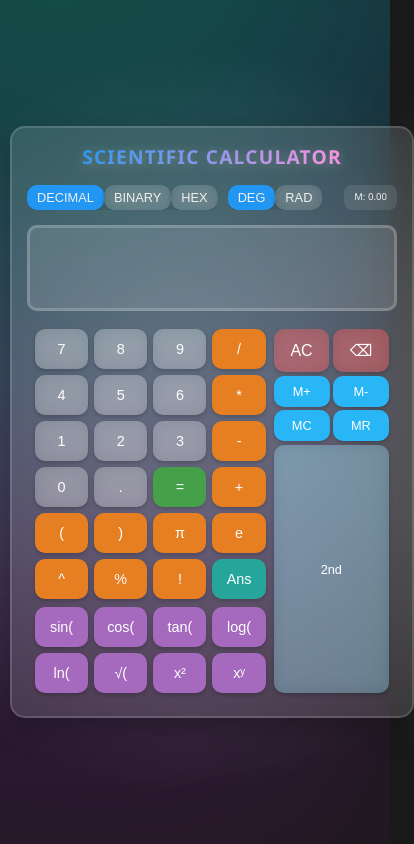
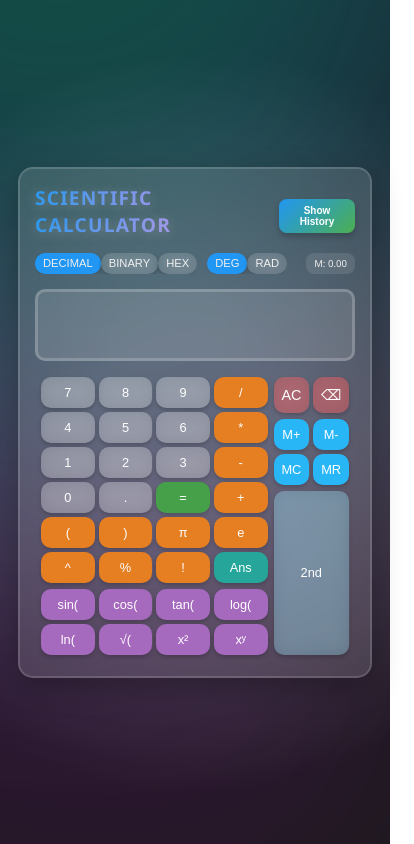
Before and after one commit to zeev22/Scientific-Calculator-Dumalagan-Francisco, a React (Vite) app: page / in a window 390 px wide. Shown: the whole page, 414 px wide, since content can reach past the window. Built offline with nearby package versions, Linux system fonts and the light colour scheme.

Commit message:
fixed responsiveness

```diff
--- a/src/App.css
+++ b/src/App.css
@@ -10,7 +10,7 @@
 }
 
 ::-webkit-scrollbar {
-  width: 10px;
+  width: 8px; /* Reduced for mobile */
 }
 
 ::-webkit-scrollbar-track {
@@ -42,7 +42,7 @@ body {
   background: radial-gradient(circle at 50% 50%, rgba(0, 0, 0, 0.7) 20%, rgba(0, 0, 0, 0.9) 80%);
   overflow: auto;
   font-family: 'Segoe UI', Tahoma, Geneva, Verdana, sans-serif;
-  padding: 20px;
+  padding: clamp(10px, 2vw, 20px); /* Responsive padding */
   box-sizing: border-box;
 }
 
@@ -79,11 +79,11 @@ body {
 
 .calculator {
   width: 100%;
-  max-width: 400px;
-  min-height: 500px;
+  max-width: clamp(320px, 50vw, 400px); /* Adjusted for mobile */
+  min-height: clamp(400px, 80vh, 500px); /* Responsive height */
   display: flex;
   flex-direction: column;
-  padding: 20px;
+  padding: clamp(15px, 3vw, 20px); /* Responsive padding */
   margin: auto;
   border-radius: 25px;
   background: rgba(255, 255, 255, 0.12);
@@ -118,11 +118,11 @@ body {
 .history-toggle {
   background: linear-gradient(135deg, #2196F3, #4CAF50);
   color: white;
-  font-size: clamp(11px, 2.5vw, 13px);
+  font-size: clamp(10px, 2vw, 13px);
   font-weight: bold;
   border: none;
   border-radius: 8px;
-  padding: 8px 10px;
+  padding: clamp(6px, 1.5vw, 8px) clamp(8px, 2vw, 10px);
   cursor: pointer;
   transition: all 0.3s ease-in-out;
   box-shadow: 0px 4px 6px rgba(0, 0, 0, 0.2);
@@ -149,13 +149,13 @@ body {
 }
 
 .display-mode button, .angle-mode button {
-  padding: 5px 10px;
+  padding: clamp(4px, 1vw, 5px) clamp(8px, 2vw, 10px);
   border: none;
   background: var(--button-bg);
   color: var(--text-color);
   cursor: pointer;
   transition: all 0.2s;
-  font-size: clamp(0.8rem, 2vw, 0.9rem);
+  font-size: clamp(0.7rem, 1.5vw, 0.9rem);
 }
 
 .display-mode button.active, .angle-mode button.active {
@@ -163,7 +163,7 @@ body {
 }
 
 .memory-display {
-  padding: 5px 10px;
+  padding: clamp(4px, 1vw, 5px) clamp(8px, 2vw, 10px);
   background: var(--button-bg);
   border-radius: 8px;
   font-size: clamp(0.6rem, 1.5vw, 0.7rem);
@@ -172,16 +172,16 @@ body {
 .display {
   background: rgba(255, 255, 255, 0.12);
   border-radius: 10px;
-  padding: 10px;
+  padding: clamp(8px, 2vw, 10px);
   font-family: 'Digital-7', monospace;
   margin-bottom: 10px;
   text-align: right;
-  min-height: 60px;
+  min-height: clamp(50px, 10vh, 60px);
   border: 3px solid rgba(255, 255, 255, 0.2);
 }
 
 .input {
-  font-size: clamp(0.9rem, 3vw, 1.1rem);
+  font-size: clamp(0.8rem, 2.5vw, 1.1rem);
   color: rgba(255, 255, 255, 0.7);
   min-height: 1.5rem;
   margin-bottom: 5px;
@@ -189,7 +189,7 @@ body {
 }
 
 .result {
-  font-size: clamp(1.8rem, 5vw, 2.2rem);
+  font-size: clamp(1.5rem, 4vw, 2.2rem);
   font-weight: bold;
   color: var(--text-color);
   word-wrap: break-word;
@@ -197,52 +197,52 @@ body {
 
 .buttons-grid {
   display: grid;
-  grid-template-columns: 3fr 1fr;
-  gap: 8px;
-  padding: 8px;
+  grid-template-columns: 3fr 1fr; /* Same structure on all screens */
+  gap: clamp(6px, 1.5vw, 8px);
+  padding: clamp(6px, 1.5vw, 8px);
 }
 
 .main-buttons {
   display: flex;
   flex-direction: column;
-  gap: 8px;
+  gap: clamp(6px, 1.5vw, 8px);
 }
 
 .basic-buttons {
   display: grid;
   grid-template-columns: repeat(4, 1fr);
-  gap: 6px;
+  gap: clamp(4px, 1vw, 6px);
 }
 
 .scientific-buttons {
   display: grid;
   grid-template-columns: repeat(4, 1fr);
-  gap: 6px;
+  gap: clamp(4px, 1vw, 6px);
 }
 
 .side-buttons {
   display: flex;
   flex-direction: column;
-  gap: clamp(6px, 1vw, 8px);
+  gap: clamp(4px, 1vw, 8px);
 }
 
 .clear-buttons {
   display: grid;
   grid-template-columns: repeat(2, 1fr);
-  gap: clamp(4px, 0.8vw, 6px);
+  gap: clamp(3px, 0.8vw, 6px);
 }
 
 .memory-buttons {
   display: grid;
   grid-template-columns: repeat(2, 1fr);
-  gap: clamp(4px, 0.8vw, 6px);
+  gap: clamp(3px, 0.8vw, 6px);
 }
 
 button {
   border: none;
   border-radius: 10px;
-  padding: clamp(8px, 1.5vw, 12px) 0;
-  font-size: clamp(0.8rem, 2vw, 1rem);
+  padding: clamp(6px, 1.5vw, 12px) 0;
+  font-size: clamp(0.7rem, 1.5vw, 1rem);
   cursor: pointer;
   transition: all 0.2s;
   color: #fff;
@@ -303,8 +303,8 @@ button:active {
 
 .clear-btn, .delete-btn {
   background: rgba(255, 82, 82, 0.4);
-  padding: clamp(10px, 2vw, 16px) 0;
-  font-size: clamp(0.9rem, 2vw, 1.1rem);
+  padding: clamp(8px, 2vw, 16px) 0;
+  font-size: clamp(0.8rem, 1.5vw, 1.1rem);
 }
 
 .clear-btn:hover, .delete-btn:hover {
@@ -313,8 +313,8 @@ button:active {
 
 .memory-btn {
   background: #29B6F6;
-  padding: clamp(8px, 1.5vw, 12px) 0;
-  font-size: clamp(0.8rem, 1.5vw, 1rem);
+  padding: clamp(6px, 1.5vw, 12px) 0;
+  font-size: clamp(0.7rem, 1.5vw, 1rem);
 }
 
 .memory-btn:hover {
@@ -322,8 +322,8 @@ button:active {
 }
 
 .second-btn {
-  padding: clamp(10px, 2vw, 16px) 0;
-  font-size: clamp(0.8rem, 2vw, 1rem);
+  padding: clamp(8px, 2vw, 16px) 0;
+  font-size: clamp(0.7rem, 1.5vw, 1rem);
   flex-grow: 1;
   background: rgba(144, 233, 255, 0.3);
 }
@@ -336,15 +336,15 @@ button:active {
   margin-top: 15px;
   background: var(--button-bg);
   border-radius: 10px;
-  padding: 15px;
-  max-height: 150px;
+  padding: clamp(10px, 2vw, 15px);
+  max-height: clamp(120px, 20vh, 150px);
   overflow-y: auto;
   transition: max-height 0.3s ease-in-out;
 }
 
 .history-panel h3 {
   margin: 0 0 10px;
-  font-size: clamp(1rem, 3vw, 1.2rem);
+  font-size: clamp(0.9rem, 2vw, 1.2rem);
 }
 
 .history-items {
@@ -358,7 +358,7 @@ button:active {
   justify-content: space-between;
   padding: 5px 0;
   border-bottom: 1px solid rgba(255, 255, 255, 0.1);
-  font-size: clamp(0.8rem, 2vw, 1rem);
+  font-size: clamp(0.7rem, 1.5vw, 1rem);
 }
 
 .history-expression {
@@ -373,14 +373,15 @@ button:active {
   text-align: center;
   color: rgba(255, 255, 255, 0.5);
   padding: 10px 0;
-  font-size: clamp(0.8rem, 2vw, 1rem);
+  font-size: clamp(0.7rem, 1.5vw, 1rem);
 }
 
 .calculator.history-open .history-panel {
-  max-height: 180px;
+  max-height: clamp(150px, 25vh, 180px);
   overflow-y: auto;
 }
 
+/* Media Queries for Responsive Adjustments */
 @media (max-width: 480px) {
   body {
     padding: 10px;
@@ -391,37 +392,32 @@ button:active {
   }
 
   .calculator {
-    width: 100%;
-    min-height: auto;
-    max-height: 90vh;
-    height: auto;
-    overflow-y: auto;
+    max-width: 320px; /* Fit small phone screens */
+    min-height: 400px;
+    padding: 15px;
     border-radius: 15px;
-    padding: 15px;
-    max-width: 100%;
-    margin: auto;
   }
 
   .calculator-header {
-    justify-content: center;
+    justify-content: space-between; /* Keep history-toggle visible */
   }
 
   .history-toggle {
-    display: none;
+    display: block; /* Ensure visibility on mobile */
   }
 
   .buttons-grid {
-    grid-template-columns: 2fr 1fr;
+    grid-template-columns: 3fr 1fr; /* Same structure as web */
   }
 
   button {
-    padding: 12px 0;
-    font-size: 0.9rem;
+    padding: 8px 0;
+    font-size: 0.8rem;
   }
 
   .clear-btn, .delete-btn {
-    padding: 12px 0;
-    font-size: 1rem;
+    padding: 10px 0;
+    font-size: 0.9rem;
   }
 
   .memory-btn {
@@ -430,12 +426,12 @@ button:active {
   }
 
   .second-btn {
-    padding: 8px 0;
+    padding: 10px 0;
     font-size: 0.8rem;
   }
 
   .side-buttons {
-    gap: 4px;
+    gap: 6px;
   }
 
   .clear-buttons {
@@ -443,26 +439,26 @@ button:active {
   }
 
   .memory-buttons {
-    gap: 3px;
+    gap: 4px;
   }
 
   .display {
-    min-height: 60px;
+    min-height: 50px;
   }
 
   .history-panel {
-    max-height: 100px;
+    max-height: 120px;
   }
 
   .calculator.history-open .history-panel {
-    max-height: 130px;
+    max-height: 150px;
   }
 }
 
 @media (min-width: 481px) and (max-width: 768px) {
   .calculator {
-    max-width: 500px;
-    padding: 15px;
+    max-width: 450px;
+    padding: 20px;
   }
 
   button {
@@ -482,11 +478,11 @@ button:active {
 
   .second-btn {
     padding: 12px 0;
-    font-size: 0.9rem;
+    font-size: 1rem;
   }
 
   .side-buttons {
-    gap: 6px;
+    gap: 7px;
   }
 }
 
```
